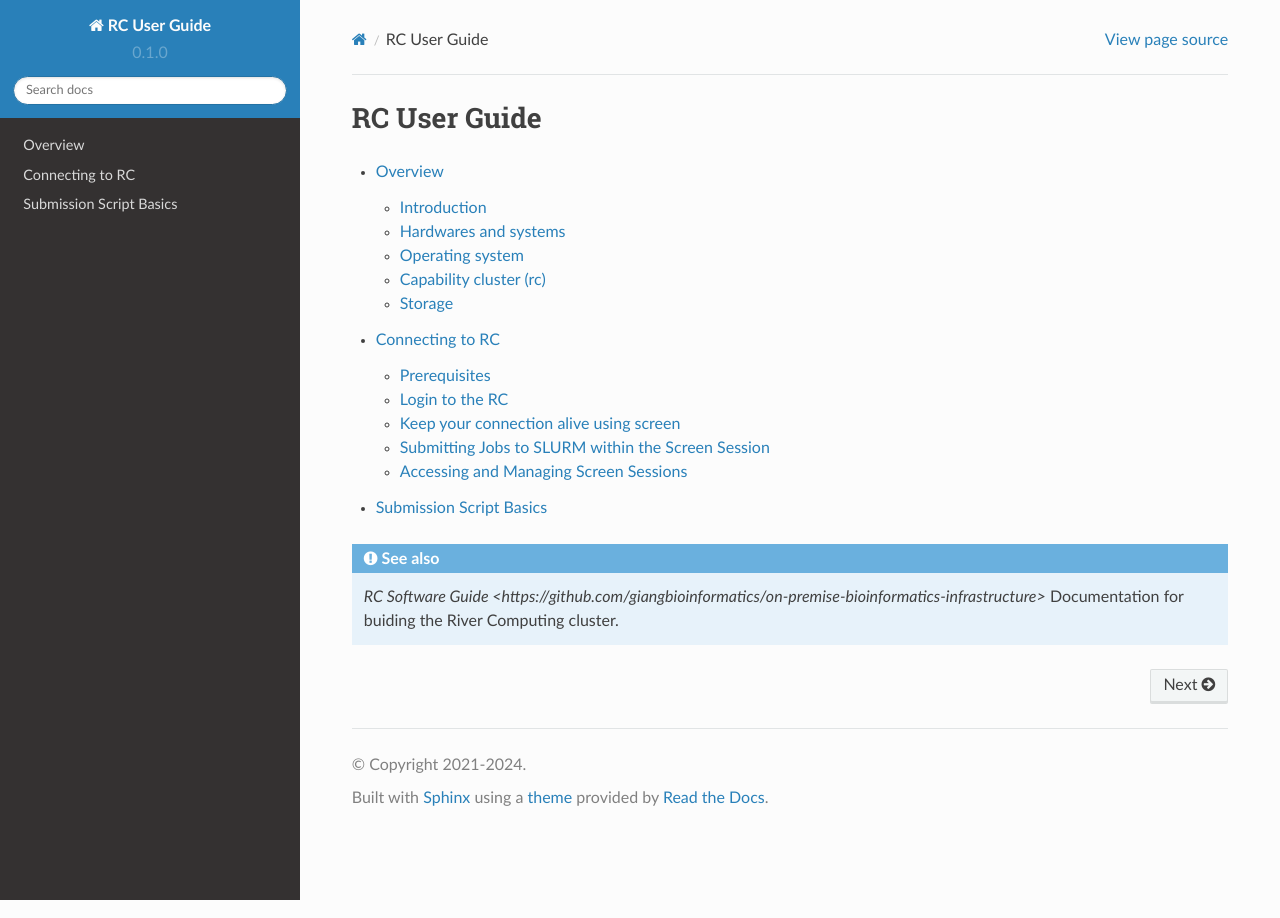
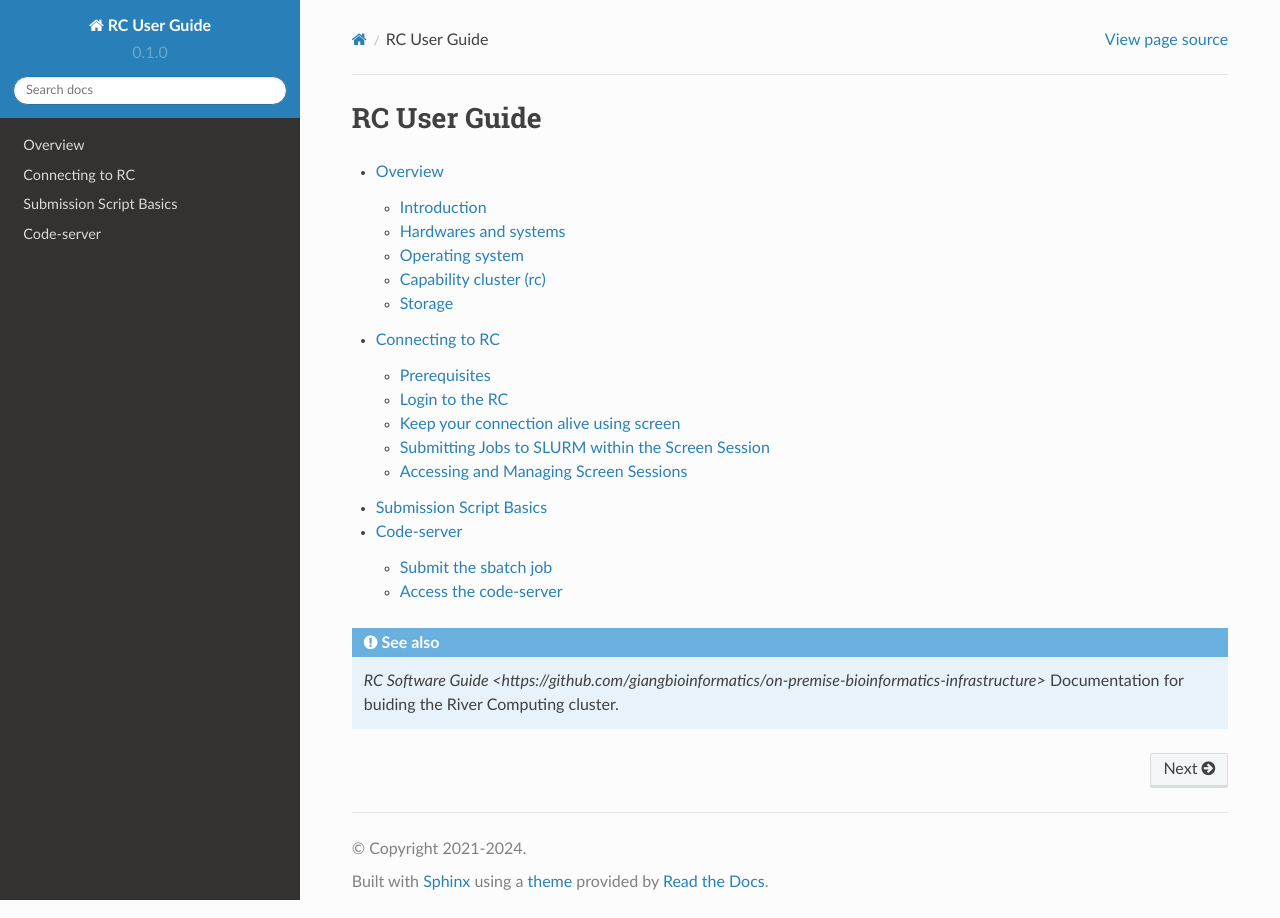
Before and after one commit to giangbioinformatics/slurm-hpc-for-bioinformatics-tutorial, a Sphinx documentation site: the page built from docs/source/index.rst, in a window 1280 px wide. Built offline with Sphinx 7.4.7 and the Read the Docs theme 2.0.0, drawn with Linux system fonts in a browser that asks for light colours; some of the changed lines change nothing that is shown.

Commit message:
Add code server (#13)

```diff
--- /dev/null
+++ b/docs/source/code-server.rst
@@ -0,0 +1,71 @@
+Code-server
+===========
+
+Code-server, a variant of Visual Studio Code (VSCode), operates on a distant server, enabling access to VSCode via a web browser. It's an invaluable tool for developers opting to code remotely or preferring a browser-based coding experience. Specifically, installed solely on worker nodes, Code-server facilitates job submission via "ssh tunnel," directing the local port of the worker node's code-server to the login node. The login node is configured with an "sshd service," accessible through the domain of said login node.
+
+Submit the sbatch job
+---------------------
+
+To submit the sbatch job, run the following command::
+
+    # create output to get the code-server log
+    mkdir -p ~/home/code_server
+
+    # create the sbatch script
+    cat <<'EOF' > code_server_script.sh
+    #!/bin/bash
+    #SBATCH --job-name=code-server
+    #SBATCH --time=04:00:00
+    #SBATCH --output=~/home/code_server/code_server_%N.log
+    #SBATCH --mem=1gb
+    #SBATCH --cpus-per-task=1
+
+    PASSWORD=1234 # TODO: Change to secure password
+    PORT=$(python3 -c 'import socket; s=socket.socket(); s.bind(("", 0)); print(s.getsockname()[1]); s.close()')
+    echo "********************************************************************"
+    echo "Starting code-server in Slurm"
+    echo "Environment information:"
+    echo "Date:" $(date)
+    echo "Allocated node:" $(hostname)
+    echo "Node IP:" $(ip a | grep 192.168)
+    echo "Path:" $(pwd)
+    echo "Password to access VSCode:" $PASSWORD
+    echo "Listening on:" $PORT
+    echo "********************************************************************"
+    EOF
+
+    # submit the sbatch job
+    sbatch code_server_script.sh
+
+Access the code-server
+----------------------
+
+To get log of the code-server, run the following command::
+
+    # get the port
+    cat ~/home/code_server/code_server_worker.log
+    Environment information:
+    Date: Tue 30 Apr 2024 05:33:36 PM UTC
+    Allocated node: worker
+    Node IP: <IP address>
+    Path: /home/<username>
+    Password to access VSCode: 1234
+    Listening on: 36333
+    ********************************************************************
+    [2024-04-30T17:33:36.833Z] info  code-server 4.23.1 9a28bc29dbddb6886dfe03dc1c31320249a901ce
+    [2024-04-30T17:33:36.834Z] info  Using user-data-dir /home/<username>/.local/share/code-server
+    [2024-04-30T17:33:36.840Z] info  Using config file /home/<username>/.config/code-server/config.yaml
+    [2024-04-30T17:33:36.840Z] info  HTTP server listening on http://0.0.0.0:36333/
+    [2024-04-30T17:33:36.840Z] info    - Authentication is enabled
+    [2024-04-30T17:33:36.840Z] info      - Using password from $PASSWORD
+    [2024-04-30T17:33:36.840Z] info    - Not serving HTTPS
+    [2024-04-30T17:33:36.840Z] info  Session server listening on /home/<username>/.local/share/code-server/code-server-ipc.sock
+
+
+Access the code-server using ssh tunnel, replace ip and the username ::
+
+    ssh -N -L 8080:<replace with the ip that you found >:<running port> <username>@giangnguyen.zapto.org
+
+Open the browser and type the following URL::
+
+    http://localhost:8080
--- a/docs/source/index.rst
+++ b/docs/source/index.rst
@@ -5,6 +5,7 @@
    overview
    connecting-to-rc
    rc-script-basics
+   code-server
 
 .. seealso::
    `RC Software Guide <https://github.com/giangbioinformatics/on-premise-bioinformatics-infrastructure>`
```
